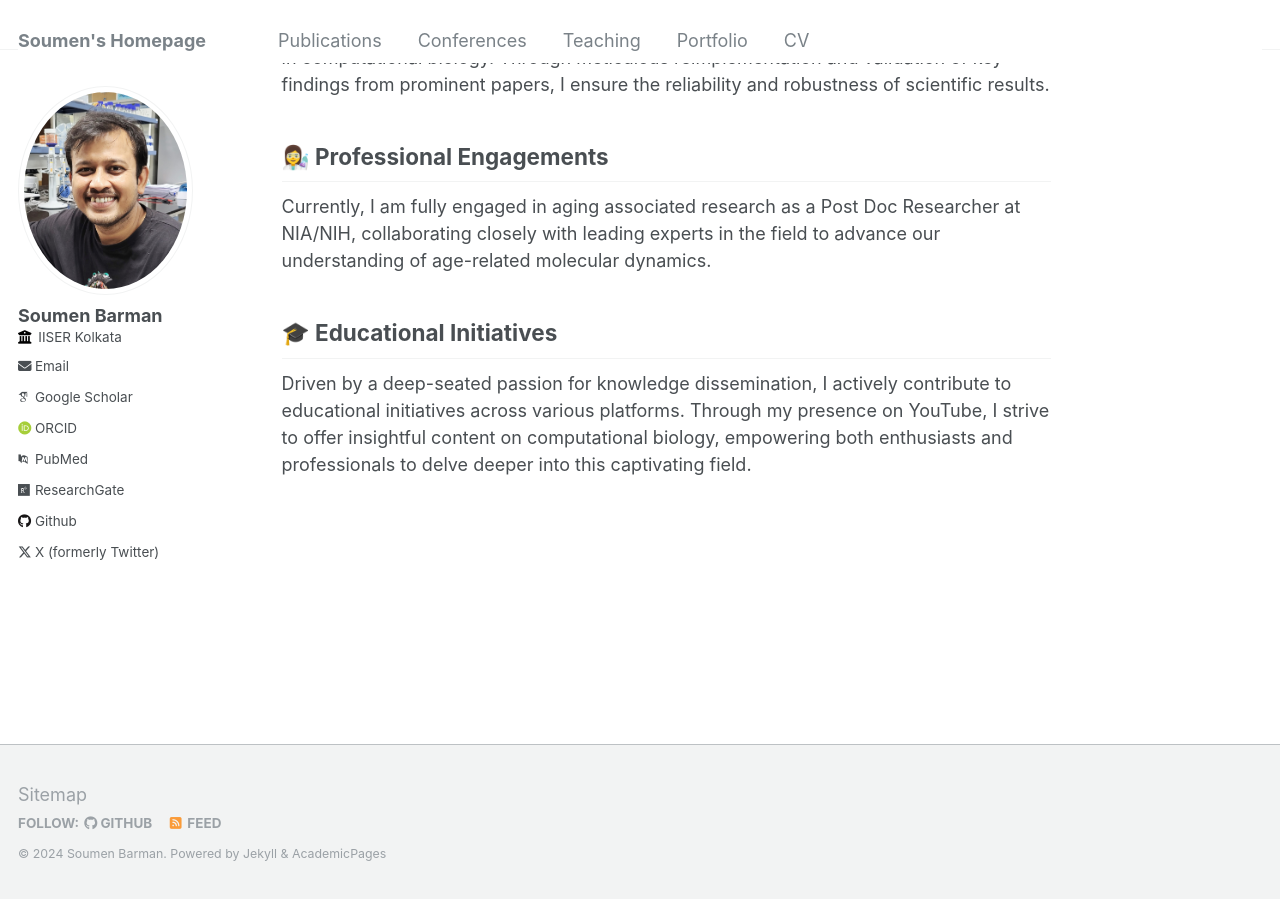
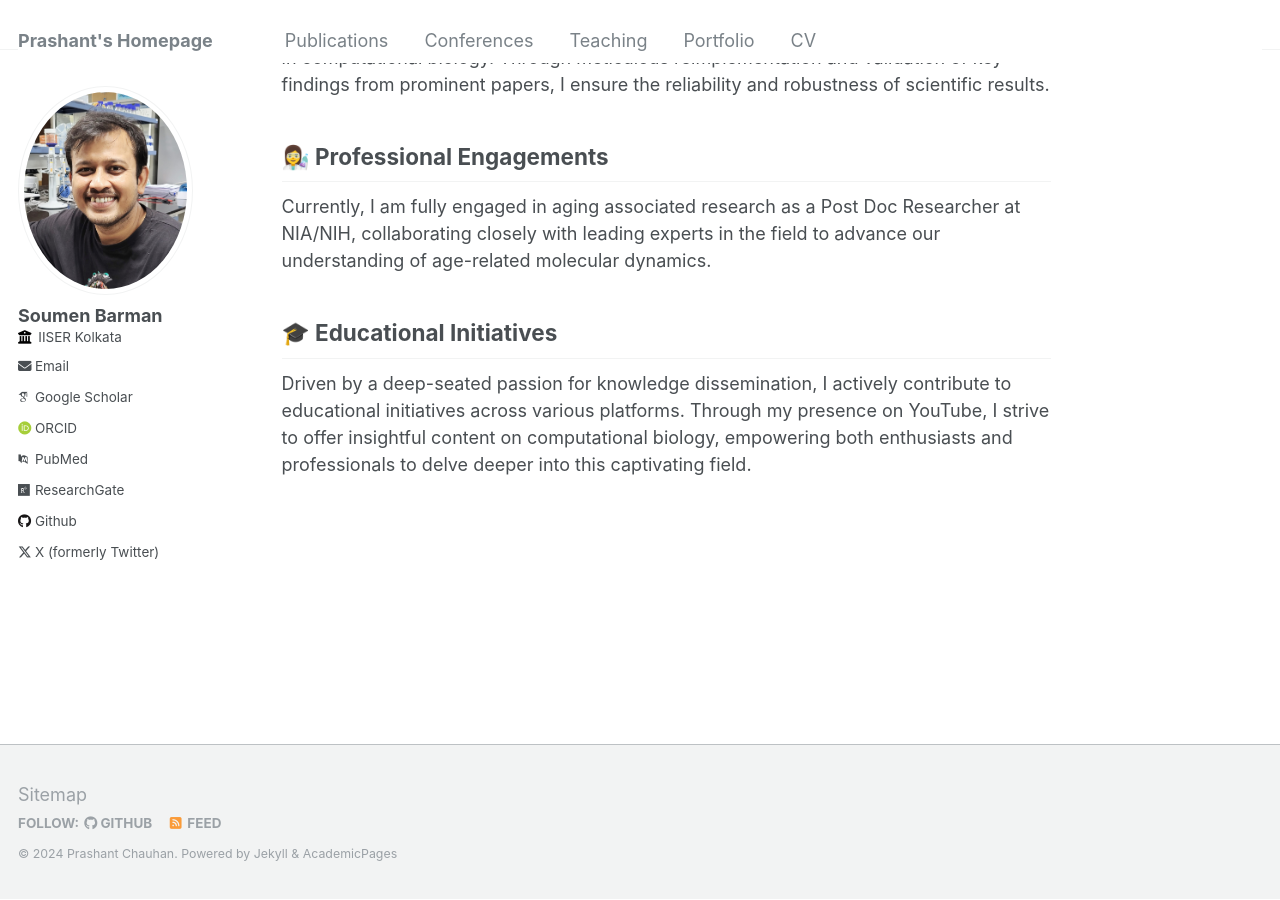
Before and after one commit to chauhanps/pschauhan, a Jekyll site: the page built from _pages/about.md, in a window 1280 px wide and 900 px high, scrolled down 842 px. Built offline with Jekyll 4.4.1, drawn with Linux system fonts in a browser that asks for light colours; some web fonts are replaced.

Commit message:
Update _config.yml

```diff
--- a/_config.yml
+++ b/_config.yml
@@ -8,9 +8,9 @@
 
 # Basic Site Settings
 locale                   : "en-US"
-title                    : "Soumen's Homepage"
+title                    : "Prashant's Homepage"
 title_separator          : "-"
-name                     : &name "Soumen Barman"
+name                     : &name "Prashant Chauhan"
 description              : &description "personal description"
 url                      : https://soumen-barman.github.io # the base hostname & protocol for your site e.g. "https://mmistakes.github.io"
 baseurl                  : "" # the subpath of your site, e.g. "/blog"
```
